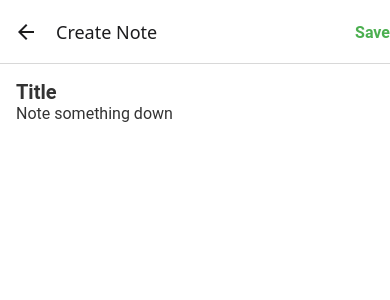
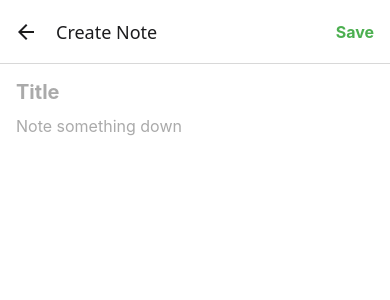
Before and after one commit to SohelTanbir/note-keeper, a React Native app: screen /AddNote in a window 390 px wide. Shown: the top 300 px of the page. Built offline with nearby package versions, Linux system fonts and the light colour scheme.

Commit message:
feat: integrate react-native-toast-message for improved user feedback

```diff
--- a/App.js
+++ b/App.js
@@ -1,17 +1,15 @@
-import React from 'react';
 import { NavigationContainer } from '@react-navigation/native';
 import { createNativeStackNavigator } from '@react-navigation/native-stack';
 
 import HomeScreen from './screens/HomeScreen';
 import AddNoteScreen from './screens/AddNoteScreen';
 import NoteDetailsScreen from './screens/NoteDetailsScreen';
-import { Text, TouchableOpacity } from 'react-native';
-import Icon from 'react-native-vector-icons/MaterialIcons';
 const Stack = createNativeStackNavigator();
-
+import Toast from 'react-native-toast-message';
 
 export default function App() {
   return (
+    <>
       <NavigationContainer>
         <Stack.Navigator initialRouteName="Home">
           <Stack.Screen name="Home" component={HomeScreen} options={{ title: 'Your Notes' }} />
@@ -19,5 +17,8 @@ export default function App() {
           <Stack.Screen name="NoteDetail" component={NoteDetailsScreen} options={{ title: ' Details Note' }} />
         </Stack.Navigator>
       </NavigationContainer>
+      <Toast />
+    </>
+
   );
 }
--- a/package.json
+++ b/package.json
@@ -23,6 +23,7 @@
     "react-native-gesture-handler": "~2.24.0",
     "react-native-safe-area-context": "5.4.0",
     "react-native-screens": "~4.11.1",
+    "react-native-toast-message": "^2.3.3",
     "react-native-uuid": "^2.0.3",
     "react-native-vector-icons": "^10.2.0",
     "react-native-web": "^0.20.0"
--- a/screens/AddNoteScreen.js
+++ b/screens/AddNoteScreen.js
@@ -1,45 +1,50 @@
-import React, { useState, useLayoutEffect } from 'react';
+import React, { useState, useLayoutEffect, useCallback } from 'react';
 import {
     View,
     TextInput,
     StyleSheet,
     TouchableOpacity,
     Text,
-    Alert,
 } from 'react-native';
 import AsyncStorage from '@react-native-async-storage/async-storage';
 import uuid from 'react-native-uuid';
+import { showToast } from '../utils/showToast';
 
 export default function AddNoteScreen({ navigation }) {
     const [title, setTitle] = useState('');
     const [description, setDescription] = useState('');
 
-    const saveNote = async () => {
-        if (!title || !description) {
-            Alert.alert('Please fill in both fields.');
+    // Memoized save function to avoid recreating on every render
+    const saveNote = useCallback(async () => {
+        if (!title.trim() || !description.trim()) {
+            showToast('error', 'Empty!', 'Please enter a title and description to save.');
             return;
         }
+
         try {
-            const newNote = { id: uuid.v4(), title, description };
+            const newNote = { id: uuid.v4(), title: title.trim(), description: description.trim() };
             const existing = await AsyncStorage.getItem('notes');
             const notes = existing ? JSON.parse(existing) : [];
             notes.push(newNote);
             await AsyncStorage.setItem('notes', JSON.stringify(notes));
+            showToast('success', 'Saved!', 'Your note has been saved successfully.');
             navigation.goBack();
-        } catch (err) {
-            console.error('Saving note failed', err);
+        } catch (error) {
+            console.error('Saving note failed:', error);
+            Alert.alert('Error', 'Failed to save the note.');
         }
-    };
+    }, [title, description]);
 
+    // Header Save button
     useLayoutEffect(() => {
         navigation.setOptions({
             headerRight: () => (
-                <TouchableOpacity onPress={saveNote}>
+                <TouchableOpacity onPress={saveNote} style={styles.headerButton}>
                     <Text style={styles.saveButtonText}>Save</Text>
                 </TouchableOpacity>
             ),
         });
-    }, [navigation, title, description]);
+    }, [navigation, saveNote]);
 
     return (
         <View style={styles.container}>
@@ -48,12 +53,14 @@ export default function AddNoteScreen({ navigation }) {
                 value={title}
                 onChangeText={setTitle}
                 style={styles.input}
+                placeholderTextColor="#aaa"
             />
             <TextInput
                 placeholder="Note something down"
                 value={description}
                 onChangeText={setDescription}
                 style={styles.inputContent}
+                placeholderTextColor="#aaa"
                 multiline
             />
         </View>
@@ -67,23 +74,23 @@ const styles = StyleSheet.create({
         backgroundColor: '#fff',
     },
     input: {
-        fontFamily: 'Roboto',
         fontSize: 20,
+        fontWeight: 'bold',
         color: '#333',
-        fontWeight: 'bold',
-        backgroundColor: 'transparent',
+        marginBottom: 12,
     },
     inputContent: {
-        fontFamily: 'Roboto',
         fontSize: 16,
         color: '#333',
-        backgroundColor: 'transparent',
-        marginBottom: 5,
+        flex: 1,
+        textAlignVertical: 'top',
     },
     saveButtonText: {
-        fontFamily: 'Roboto',
         color: '#4CAF50',
         fontSize: 16,
         fontWeight: 'bold',
     },
+    headerButton: {
+        marginRight: 16,
+    },
 });
--- /dev/null
+++ b/utils/showToast.js
@@ -0,0 +1,19 @@
+import Toast from 'react-native-toast-message';
+
+export const showToast = (type = 'success', title = '', message = '') => {
+    Toast.show({
+        type,
+        text1: title,
+        text2: message,
+        position: 'bottom',
+        visibilityTime: 3000,
+        autoHide: true,
+        bottomOffset: 50,
+        text1Style: {
+            fontSize: 16,
+        },
+        text2Style: {
+            fontSize: 14,
+        },
+    });
+};
```
Also changed, not shown: 1 other file (tests, documents, lock files or other folders). Lines whose indentation alone changed are shown as unchanged.
